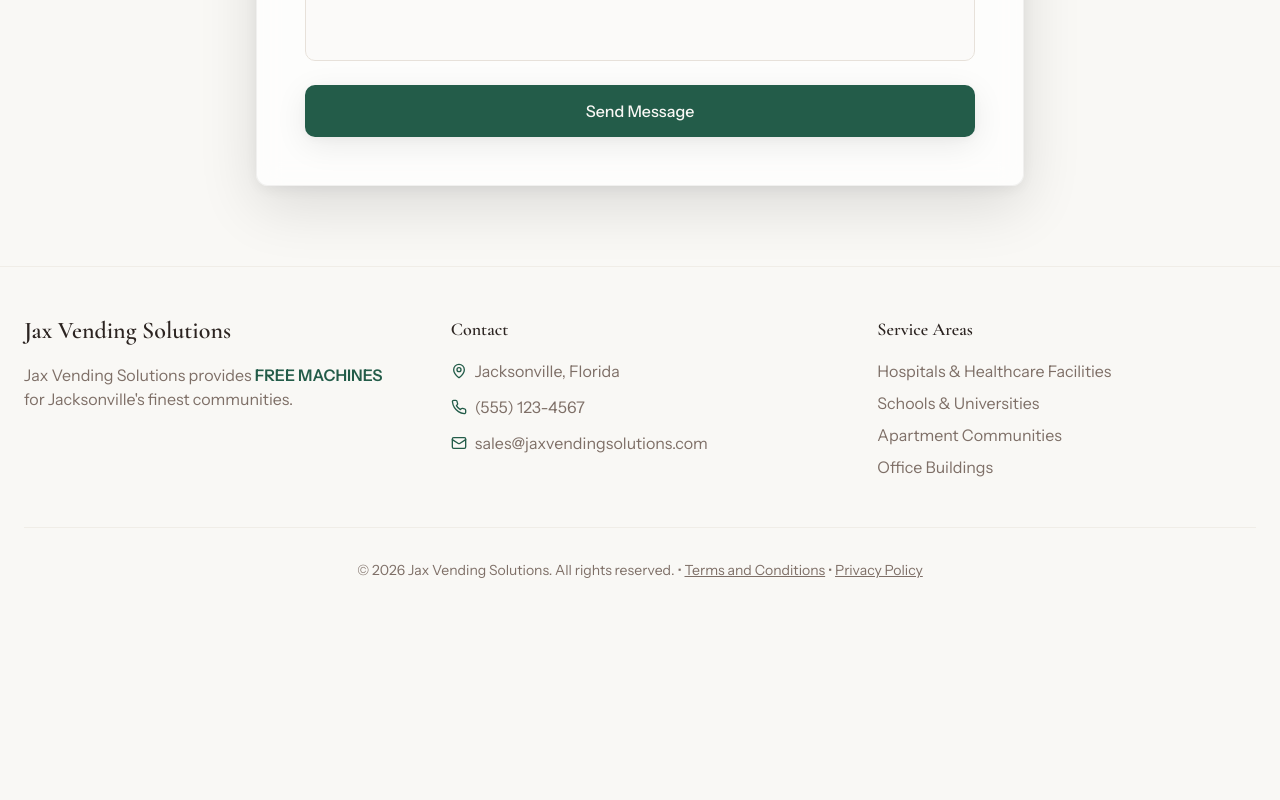
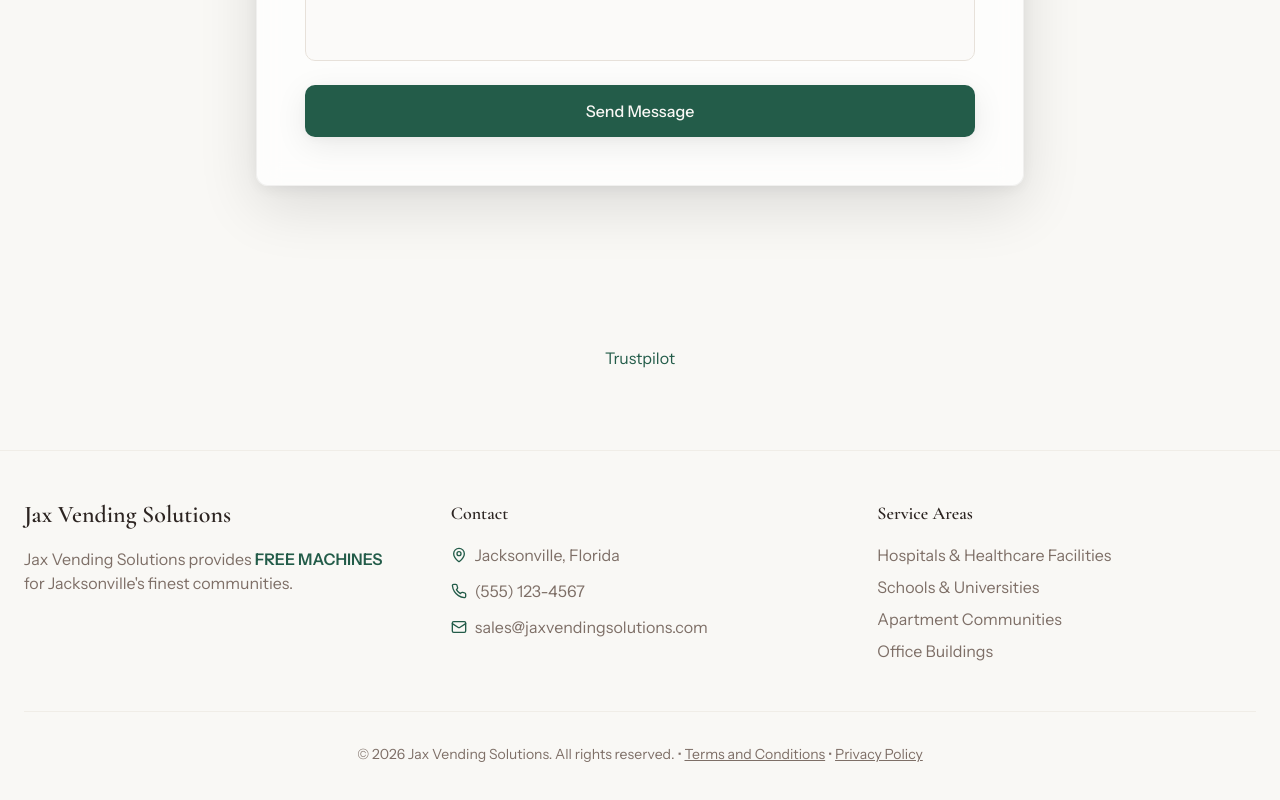
Before and after one commit to devs-10pt/Jaxvendingsolutions.com, a React (Vite) app in the folder webapp/: page /contact in a window 1280 px wide. Shown: the part 1771-2571 px from the top of the page. Before the commit the page ends 2399 px from the top, so only its background shows below. Built offline with nearby package versions, Linux system fonts and the light colour scheme.

Commit message:
<!-- TrustBox script --> <script type="text/javascript" src="//widget.trustpilot.com/bootstrap/v5/tp.widget.bootstrap.min.js" async></script> <!-- End TrustBox script --> add this to the contact us Pa...

```diff
--- a/webapp/src/pages/ContactUs.tsx
+++ b/webapp/src/pages/ContactUs.tsx
@@ -295,6 +295,30 @@ const ContactUs = () => {
         </div>
       </section>
 
+      {/* Trustpilot Reviews Widget */}
+      <section className="relative py-12 sm:py-16 lg:py-20 px-4 sm:px-6">
+        <div className="max-w-3xl mx-auto">
+          <motion.div
+            initial={{ opacity: 0, y: 30 } as any}
+            whileInView={{ opacity: 1, y: 0 } as any}
+            transition={{ duration: 0.8, ease: [0.22, 1, 0.36, 1] } as any}
+            viewport={{ once: true } as any}
+            className="flex justify-center items-center"
+          >
+            <div className="w-full flex justify-center">
+              {/* TrustBox script */}
+              <script type="text/javascript" src="//widget.trustpilot.com/bootstrap/v5/tp.widget.bootstrap.min.js" async></script>
+              {/* Trustpilot Widget */}
+              <div className="trustpilot-widget" data-locale="en-US" data-template-id="56278e9abfbbba0bdcd568bc" data-businessunit-id="YOUR_BUSINESS_ID" data-style-height="130px" data-style-width="100%" data-theme="light">
+                <a href="https://www.trustpilot.com/review/jaxvendingsolutions.com" target="_blank" rel="noopener noreferrer" className="text-primary hover:underline text-sm sm:text-base">
+                  Trustpilot
+                </a>
+              </div>
+            </div>
+          </motion.div>
+        </div>
+      </section>
+
       <Footer />
       </div>
     </>
```
Also changed, not shown: 1 other file (tests, documents, lock files or other folders).
